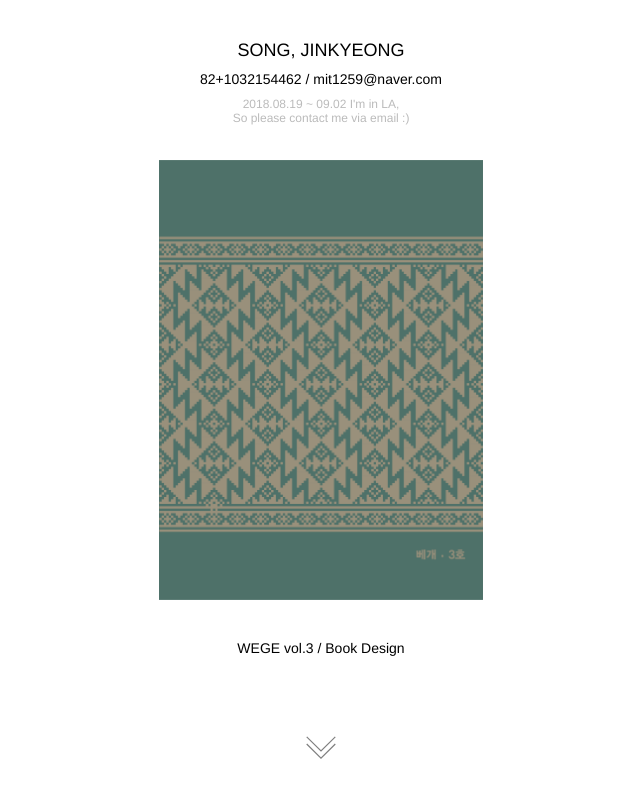
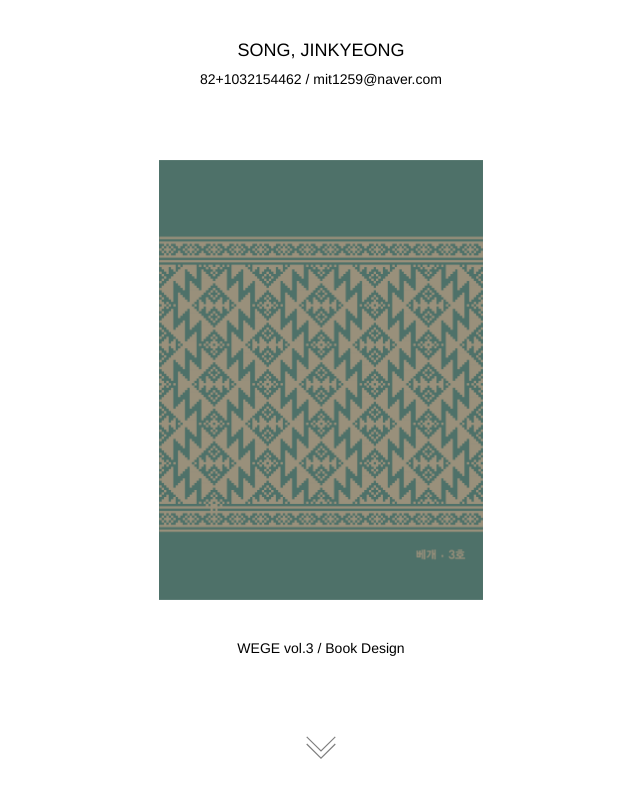
Before and after one commit to at-fence/JIN, a plain HTML site: page index.html in a window 1280 px wide. Shown: the whole page, without its empty margins (319-959 px from the left). Drawn offline with Linux system fonts and the light colour scheme.

Commit message:
delete message
i'm in Coupang! not LA!!!

```diff
--- a/index.html
+++ b/index.html
@@ -56,7 +56,6 @@
         <div class="header">
           <p class="header-name">SONG, JINKYEONG</p>
           <p class="header-name" style="font-size:14px;">82+1032154462 / mit1259@naver.com</p>
-          <p style="color:#bbbbbb; font-size:12px;">2018.08.19 ~ 09.02 I'm in LA,<br>So please contact me via email :)</p>
         </div>
         <div class="contents">
           <div class="index" id="index-1">
```
